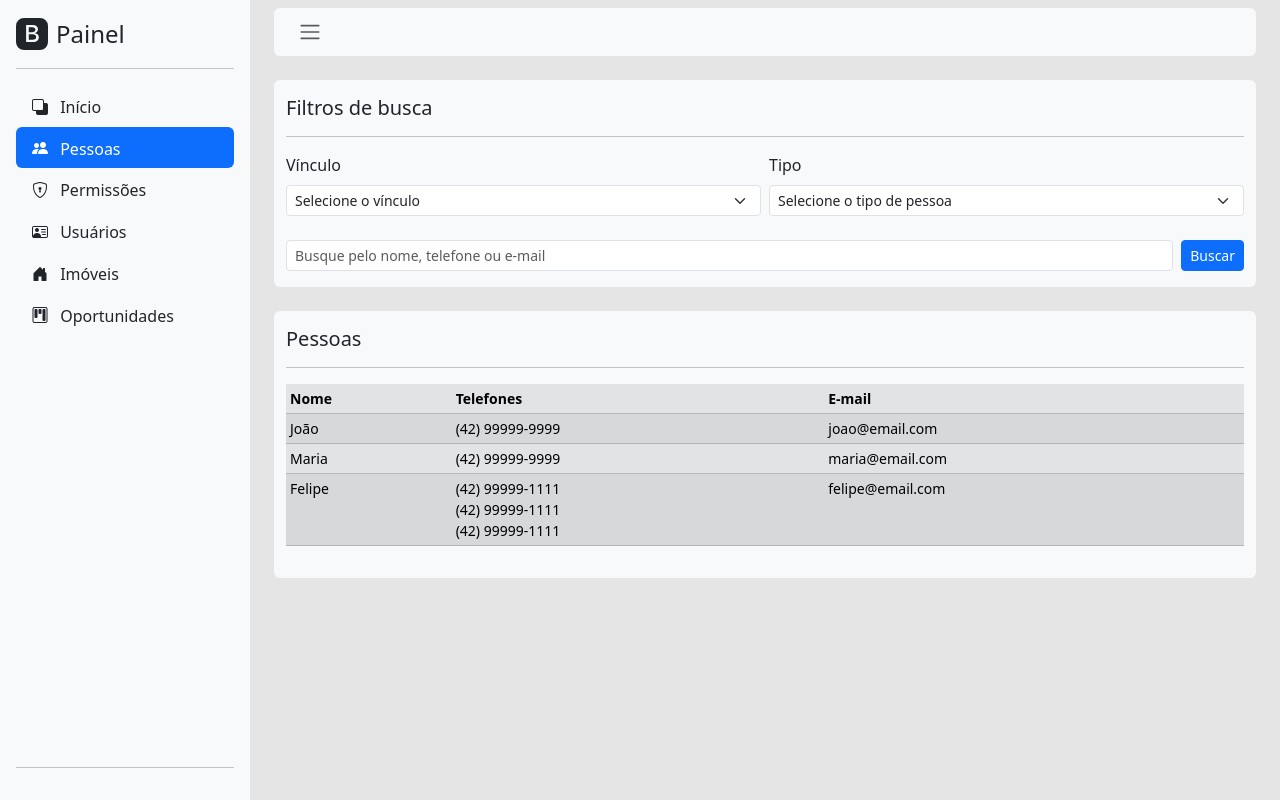
After one commit to vvalentim/webserver-2024-1, a PHP site: page /painel/pessoas in a window 1280 px wide. The commit adds this page. Run offline with PHP 8.4, Linux system fonts and the light colour scheme.

Commit message:
🚧 feat: UI listagem de pessoas

```diff
--- /dev/null
+++ b/src/Controllers/Painel/Pessoas.php
@@ -0,0 +1,22 @@
+<?php
+
+namespace Controllers\Painel;
+
+use Core\Controller;
+use Core\Helpers;
+
+class Pessoas extends Controller {
+    public function __construct($method, $params) {
+        parent::__construct(
+            Helpers::getPath("views")."/painel/pessoas/view.php",
+            null,
+            $method,
+            $params
+        );
+    }
+
+    public function view() {
+        $this->setAttribute("navActiveUri", "/painel/pessoas");
+        $this->render();
+    }
+}
--- a/src/routes.php
+++ b/src/routes.php
@@ -7,5 +7,7 @@ $router = new Router();
 // Routes definition
 $router->get("/painel", Controllers\Painel\Inicio::class);
 
+$router->get("/painel/pessoas", Controllers\Painel\Pessoas::class);
+
 $router->get("/painel/login", Controllers\Painel\Login::class);
 $router->post("/painel/login", Controllers\Painel\Login::class, "authenticate");
--- /dev/null
+++ b/src/views/painel/pessoas/mock.data.php
@@ -0,0 +1,27 @@
+<?php
+
+$_mockData = [
+    [
+        "nome" => "João",
+        "telefones" => [
+            "(42) 99999-9999"
+        ],
+        "email" => "joao@email.com"
+    ],
+    [
+        "nome" => "Maria",
+        "telefones" => [
+            "(42) 99999-9999"
+        ],
+        "email" => "maria@email.com"
+    ],
+    [
+        "nome" => "Felipe",
+        "telefones" => [
+            "(42) 99999-1111",
+            "(42) 99999-1111",
+            "(42) 99999-1111"
+        ],
+        "email" => "felipe@email.com"
+    ],
+];
--- /dev/null
+++ b/src/views/painel/pessoas/view.php
@@ -0,0 +1,77 @@
+<?php require(__DIR__."/../../html.start.php"); ?>
+<?php require(__DIR__."/mock.data.php"); ?>
+
+    <div class="d-flex vh-100">
+        <?php require(__DIR__."/../components/sidebar/sidebar.php"); ?>
+        <div class="container px-4">
+            <?php require(__DIR__."/../components/header.php"); ?>
+            <main class="container-fluid mt-4">
+                <!-- Content Start -->
+                <div class="row bg-light rounded py-3">
+                    <div class="col">
+                        <div>
+                            <h5>Filtros de busca</h5>
+                            <hr>
+                        </div>
+
+                        <div class="row g-2 mb-4">
+                            <div class="col-md">
+                                <label class="form-label" for="vinculo">Vínculo</label>
+                                <select class="form-select form-select-sm" id="vinculo">
+                                    <option selected>Selecione o vínculo</option>
+                                    <option value="colaborador">Colaborador</option>
+                                    <option value="cliente">Cliente</option>
+                                </select>
+                            </div>
+                            <div class="col-md">
+                                <label class="form-label text-sm" for="vinculo">Tipo</label>
+                                <select class="form-select form-select-sm" id="vinculo">
+                                    <option selected>Selecione o tipo de pessoa</option>
+                                    <option value="colaborador">Pessoa Física</option>
+                                    <option value="cliente">Pessoa Jurídica</option>
+                                </select>
+                            </div>
+                        </div>
+
+                        <div class="d-flex">
+                            <input type="text" class="form-control form-control-sm" placeholder="Busque pelo nome, telefone ou e-mail">
+                            <button type="button" class="btn btn-sm btn-primary ms-2">Buscar</button>
+                        </div>
+                    </div>
+                </div>
+
+                <div class="row bg-light rounded py-3 my-4">
+                    <div class="col">
+                        <div>
+                            <h5>Pessoas</h5>
+                            <hr>
+                        </div>
+                        <table class="table table-sm table-secondary table-striped table-responsive rounded" style="font-size: 14px;">
+                            <thead>
+                                <tr>
+                                    <th scope="col">Nome</th>
+                                    <th scope="col">Telefones</th>
+                                    <th scope="col">E-mail</th>
+                                </tr>
+                            </thead>
+                            <tbody>
+                                <?php foreach($_mockData as $pessoa) : ?>
+                                <tr>
+                                    <td><?= $pessoa["nome"]; ?></td>
+                                    <td>
+                                        <?php foreach($pessoa["telefones"] as $telefone) : ?>
+                                        <div><?= $telefone; ?></div>
+                                        <?php endforeach; ?>
+                                    </td>
+                                    <td><?= $pessoa["email"]; ?></td>
+                                </tr>
+                                <?php endforeach; ?>
+                            </tbody>
+                        </table>
+                    </div>
+                </div>
+                <!-- Content End -->
+            </main>
+        </div>
+    </div>
+<?php require(__DIR__."/../../html.end.php"); ?>
```
